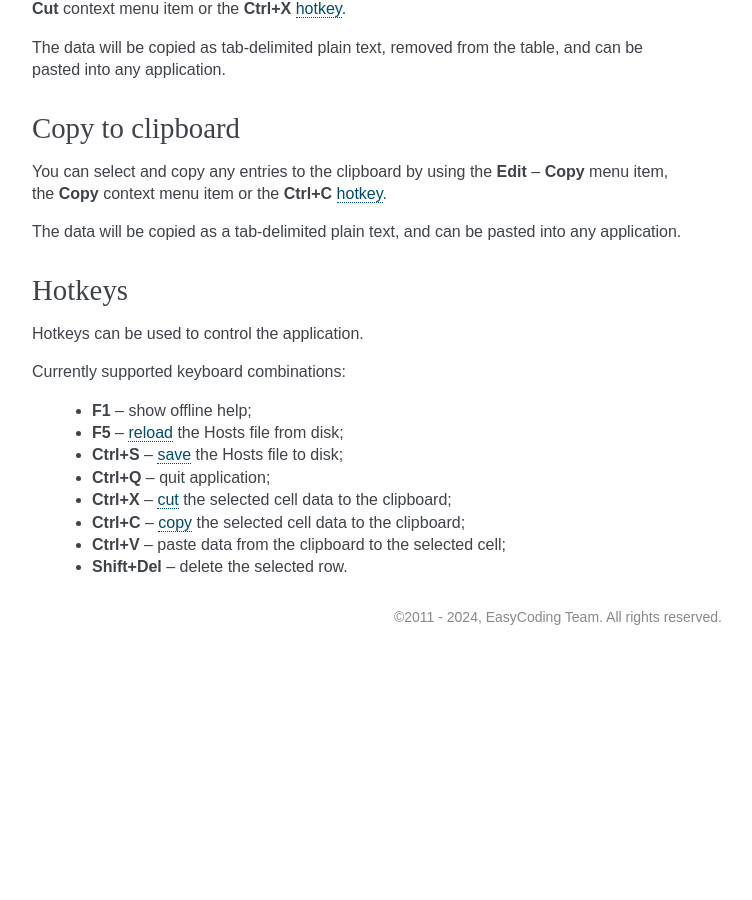
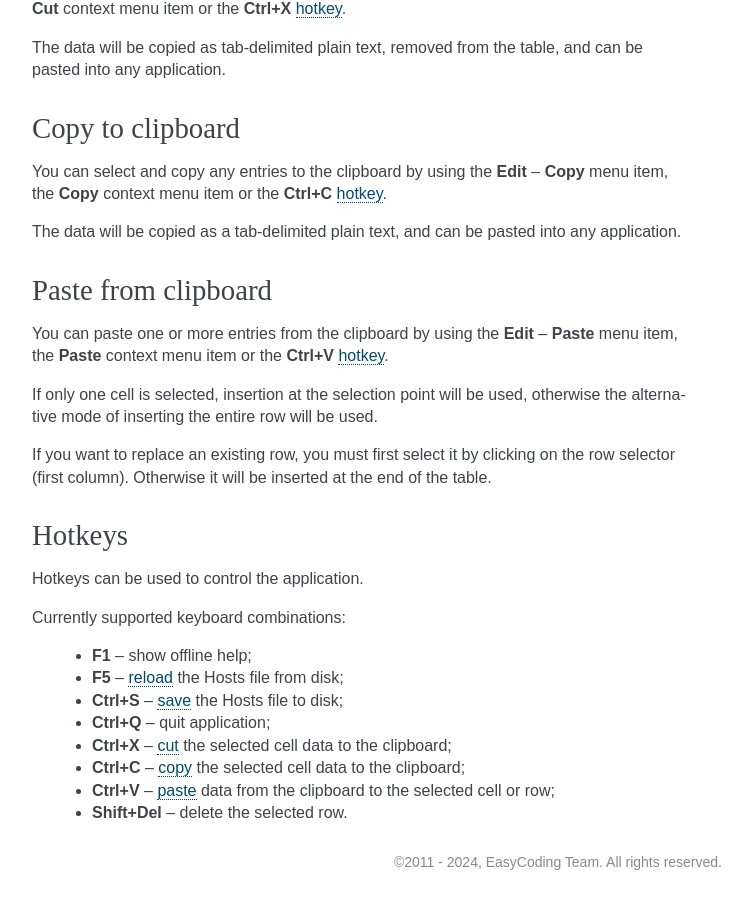
Before and after one commit to xvitaly/mhed, a Sphinx documentation site: the page built from docs/source/using-application.rst, in a window 1280 px wide and 900 px high, scrolled down 1448 px. Shown: the whole window, without its empty margins (388-1140 px from the left). Built offline with Sphinx 7.4.7, drawn with Linux system fonts in a browser that asks for light colours; before the commit the page ends 2103 px from its top, so only the background shows below that.

Commit message:
Added information about pasting entries from the clipboard to the "Using application" documentation page.

```diff
--- a/docs/source/using-application.rst
+++ b/docs/source/using-application.rst
@@ -102,6 +102,18 @@ You can select and copy any entries to the clipboard by using the **Edit** -- **
 
 The data will be copied as a tab-delimited plain text, and can be pasted into any application.
 
+.. index:: clipboard, paste from clipboard
+.. _usage-clipboard-paste:
+
+Paste from clipboard
+===============================
+
+You can paste one or more entries from the clipboard by using the **Edit** -- **Paste** menu item, the **Paste** context menu item or the **Ctrl+V** :ref:`hotkey <usage-hotkeys>`.
+
+If only one cell is selected, insertion at the selection point will be used, otherwise the alternative mode of inserting the entire row will be used.
+
+If you want to replace an existing row, you must first select it by clicking on the row selector (first column). Otherwise it will be inserted at the end of the table.
+
 .. index:: keys, hotkeys, keyboard
 .. _usage-hotkeys:
 
@@ -118,5 +130,5 @@ Currently supported keyboard combinations:
   * **Ctrl+Q** -- quit application;
   * **Ctrl+X** -- :ref:`cut <usage-clipboard-cut>` the selected cell data to the clipboard;
   * **Ctrl+C** -- :ref:`copy <usage-clipboard-copy>` the selected cell data to the clipboard;
-  * **Ctrl+V** -- paste data from the clipboard to the selected cell;
+  * **Ctrl+V** -- :ref:`paste <usage-clipboard-paste>` data from the clipboard to the selected cell or row;
   * **Shift+Del** -- delete the selected row.
```
Also changed, not shown: 1 other file.
